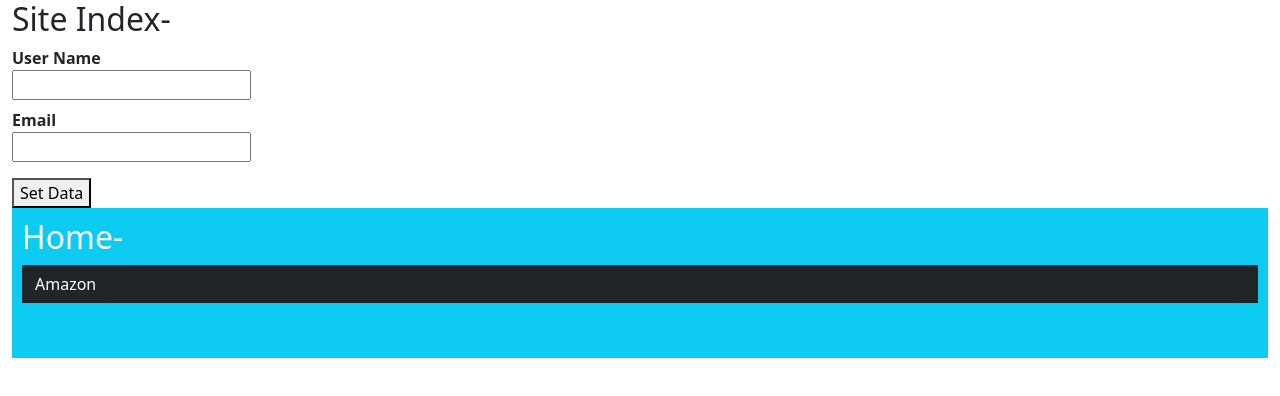
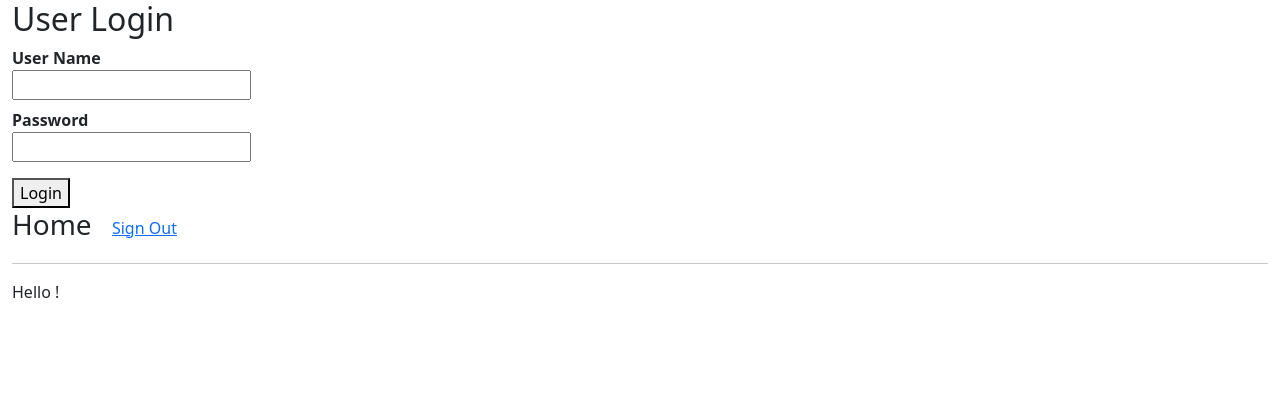
Before and after one commit to Nikkkkillll/learning_react, a React (Create React App) app: page / in a window 1280 px wide. Shown: the top 396 px of the page. Built offline with nearby package versions, Linux system fonts and the light colour scheme.

Commit message:
learned about useCookie

```diff
--- a/package.json
+++ b/package.json
@@ -11,6 +11,7 @@
     "bootstrap-icons": "^1.13.1",
     "formik": "^2.4.6",
     "react": "^19.1.1",
+    "react-cookie": "^8.0.1",
     "react-dom": "^19.1.1",
     "react-scripts": "5.0.1",
     "web-vitals": "^2.1.4",
--- /dev/null
+++ b/src/Components/Hooks/UseCookie.js
@@ -0,0 +1,55 @@
+import { useState,useEffect } from "react"
+import { useCookies   } from "react-cookie"
+export default function UseCookie(){
+    const [cookies,setCookie,removeCookie]=useCookies(['username']);
+    const [userDetails,setUserDetails]=useState({UserName:'',Password:''});
+
+    function handleUserName(e){
+        setUserDetails({
+            UserName:e.target.value,
+            Password:userDetails.Password
+        })
+
+    }
+    function handlePassword(e){
+        setUserDetails({
+            UserName:userDetails.UserName,
+            Password:e.target.value
+        })
+
+    }
+    function handleLogin(e){
+        setCookie("username",userDetails.UserName,{path:"/",expires: new Date("2025-08-24 20:22")});
+        alert("Login Success..");
+
+    }
+    function handleSignOut(){
+        removeCookie("username");
+        alert("Signed out Success fully..");
+    }
+    useEffect(()=>{
+        if(cookies.username==undefined){
+            alert("Please Login")
+        }
+    },[])
+
+    return(
+        <div className="container-fluid">
+        <h2>User Login</h2>
+        <dl>
+            <dt>User Name</dt>
+            <dd><input onChange={handleUserName} type="text"/></dd>
+            <dt>Password</dt>
+            <dd><input onChange={handlePassword} type="password"/></dd>
+        </dl>
+        <button onClick={handleLogin}>Login</button>
+        <div>
+            <h3>Home <button onClick={handleSignOut} className="btn btn-link">Sign Out</button></h3>
+        <hr/>
+        Hello ! {cookies.username}
+
+        </div>
+        </div>
+
+    )
+}
--- a/src/index.js
+++ b/src/index.js
@@ -28,11 +28,15 @@ import FormikComponentValidation from './Components/Form Validation/FormikCompon
 import LifeCycleClassComponent from './Components/Component Life cycle Hooks/LifeCycleClassDemo';
 import UseStateEffect from './Components/Hooks/UseStateEffect';
 import UseContextComponent from './Components/Hooks/UseContextComponent';
+import UseCookie from './Components/Hooks/UseCookie';
+import { CookiesProvider } from 'react-cookie';
 
 const root = ReactDOM.createRoot(document.getElementById('root'));
 root.render(
   <React.StrictMode>
-    <UseContextComponent/>
+    <CookiesProvider>
+    <UseCookie/>
+    </CookiesProvider>
   </React.StrictMode>
 );
 
```
Also changed, not shown: 1 other file (tests, documents, lock files or other folders).
